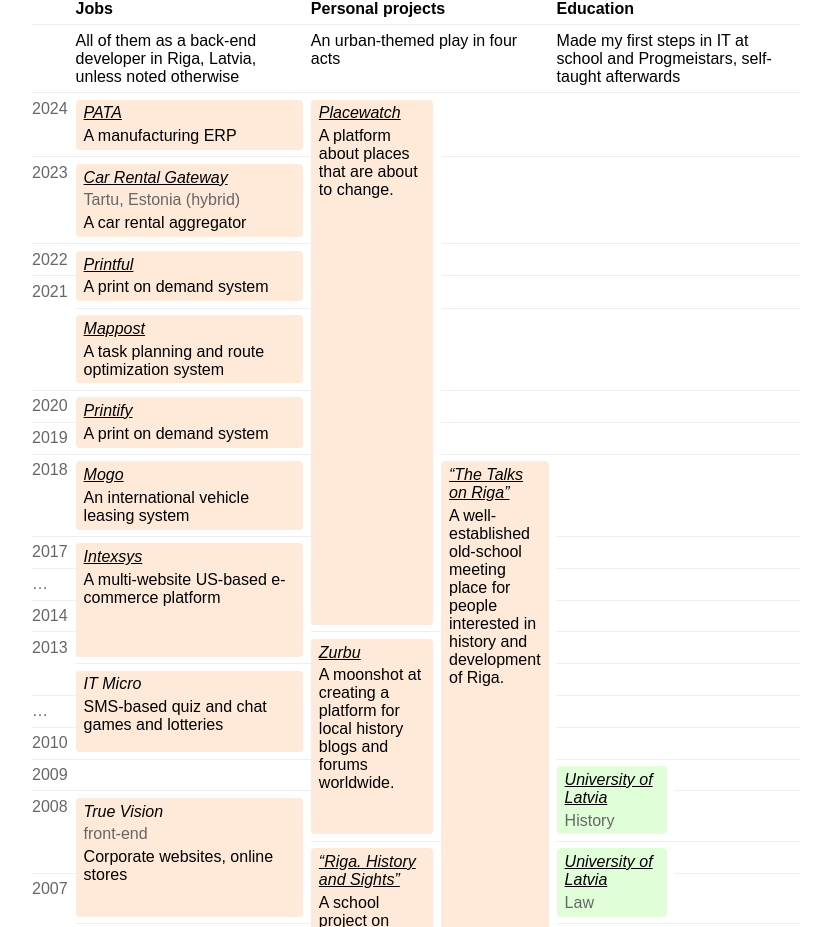
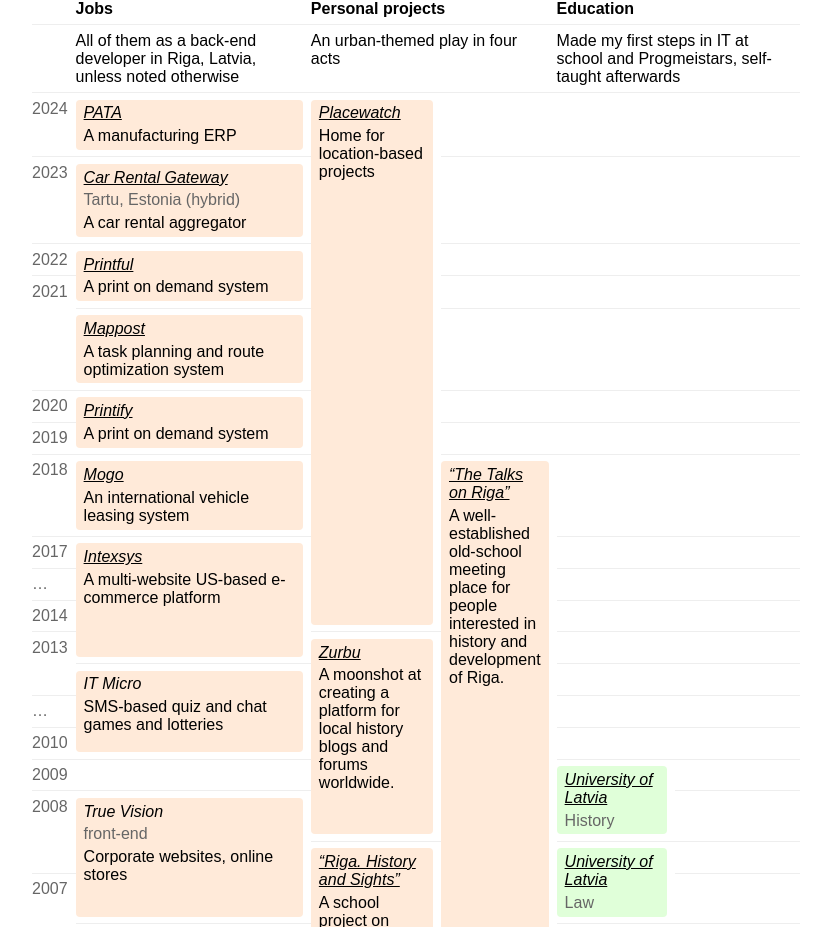
Before and after one commit to artursreiljans/artursreiljans.github.io, a plain HTML site: page cv/index.html in a window 1280 px wide. Shown: the part 1518-2445 px from the top of the page, without its empty margins (224-1055 px from the left). Drawn offline with Linux system fonts and the light colour scheme.

Commit message:
Change Placewatch description.

```diff
--- a/cv/index.html
+++ b/cv/index.html
@@ -477,8 +477,7 @@
                                 <a href="https://place.watch/">Placewatch</a>
                             </figcaption>
                             <p>
-                                A platform about places that are about to
-                                change.
+                                Home for location-based projects
                             </p>
                         </figure>
                     </td>
```
